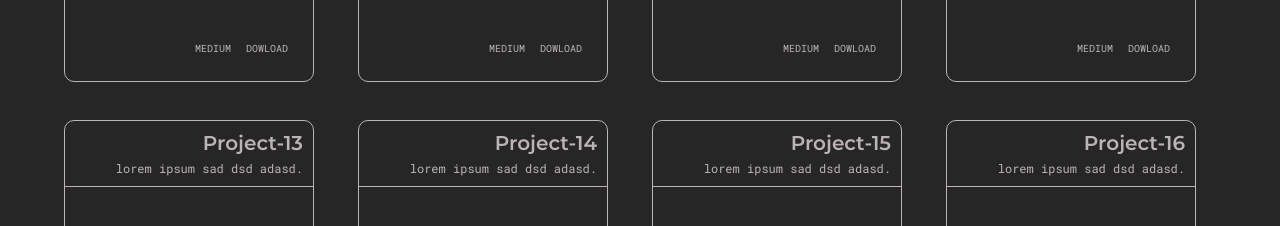
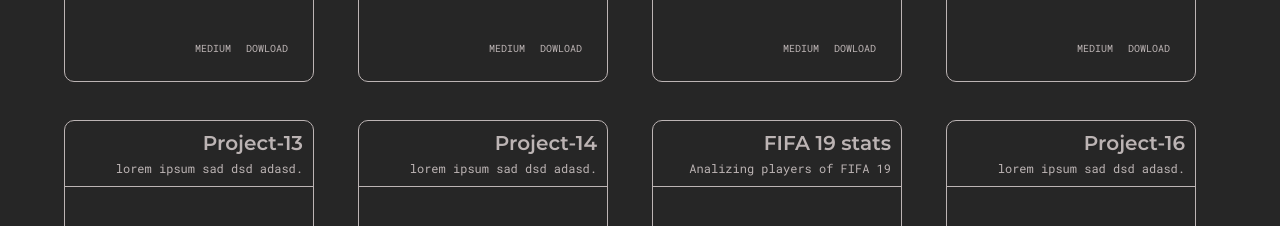
Before and after one commit to lucassingh/portfolio-ds, a React (Create React App) app: page /projects in a window 1280 px wide. Shown: the part 960-1186 px from the top of the page. Built offline with nearby package versions, Linux system fonts and the light colour scheme; a web font is replaced by a local one.

Commit message:
add data

```diff
--- a/src/assets/data/projects.js
+++ b/src/assets/data/projects.js
@@ -183,16 +183,16 @@ const projects = [
     },
     {
         id: 15,
-        title: 'Project-15',
+        title: 'FIFA 19 stats',
         category: 'Data Science',
         categoryId:15,
-        subtitle: 'lorem ipsum sad  dsd adasd.',
+        subtitle: 'Analizing players of FIFA 19',
         medium: true,
         git: true,
-        link1:'https://www.google.com/',
+        link1:'https://github.com/lucassingh/fifa_stats',
         link2:'https://www.google.com/',
-        link3:'https://www.google.com/',
-        link4:'https://www.google.com/'
+        link3:'https://github.com/lucassingh/fifa_stats',
+        link4:'https://drive.google.com/file/d/1ew_BY-rhweDD4EZmCvfNc4VnLci90HKs/view?usp=sharing'
     },
     {
         id: 16,
```
